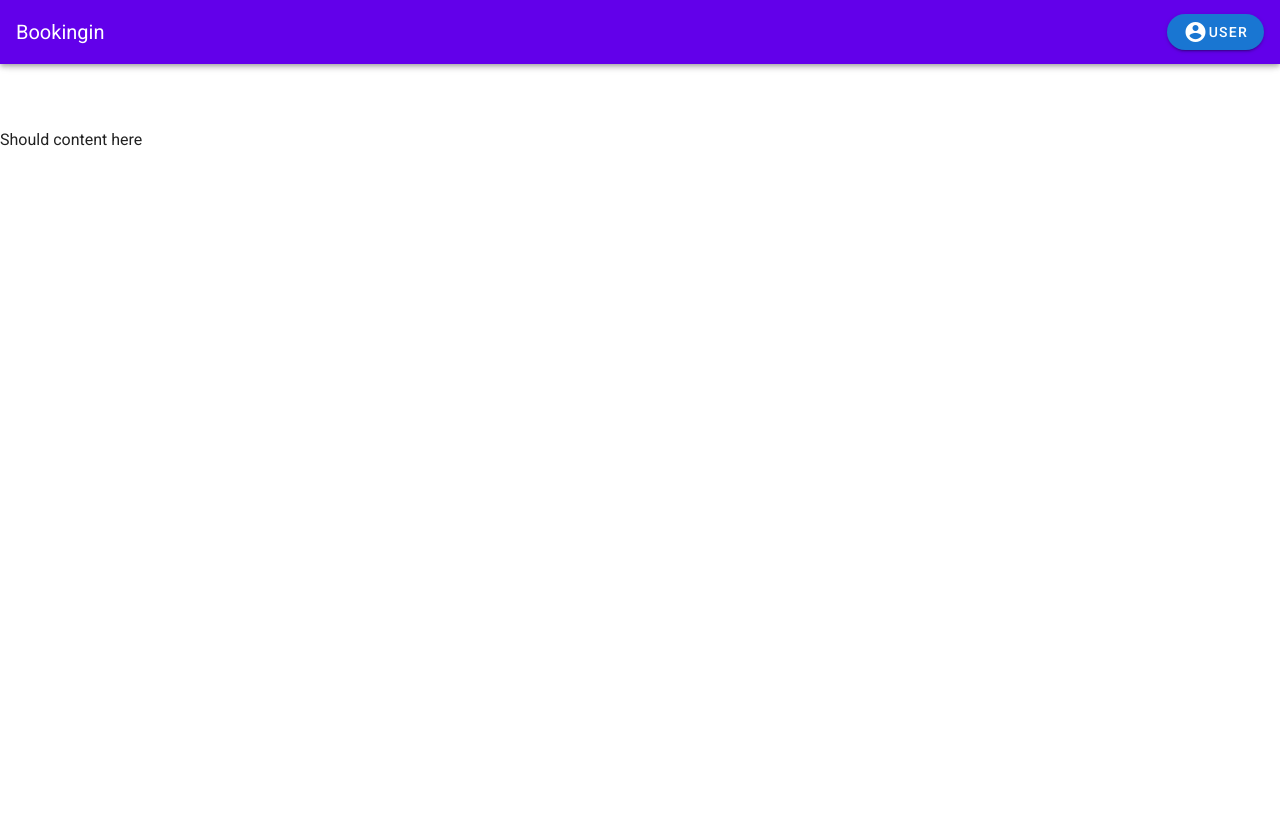
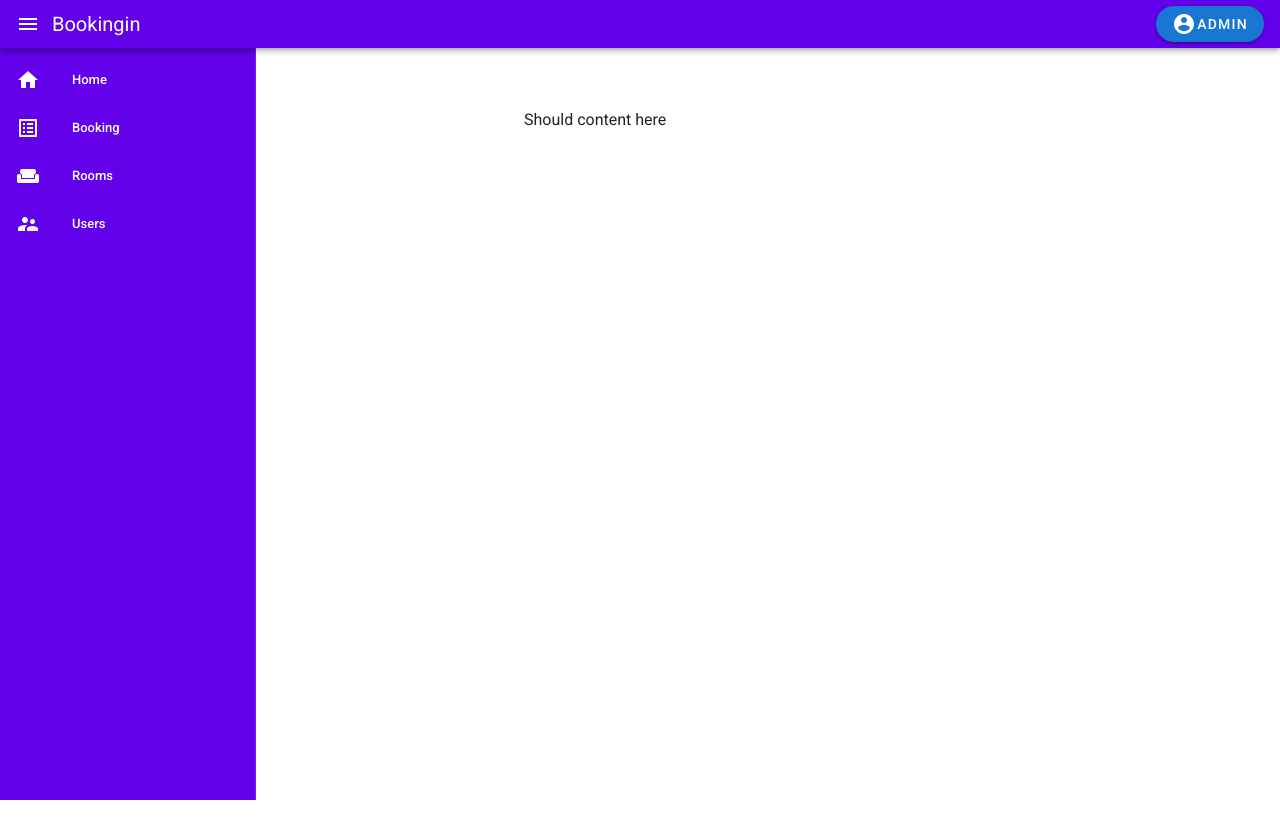
Before and after one commit to aisy/booking-app-vue, a Vue app: page /admin in a window 1280 px wide. Shown: the top 838 px of the page. Built offline with nearby package versions, Linux system fonts and the light colour scheme.

Commit message:
fix layout in admin

```diff
--- a/src/layouts/admin.vue
+++ b/src/layouts/admin.vue
@@ -1,16 +1,102 @@
 <template>
-  <v-main>
-    <Navbar />
-    <router-view />
-  </v-main>
+  <div>
+    <!-- Drawer -->
+    <v-navigation-drawer class="deep-purple accent-4" dark app clipped v-model="drawer">
+      <v-list dense>
+        <!-- Menu Home -->
+        <v-list-item link @click="gotToHome()">
+          <v-list-item-action>
+            <v-icon>home</v-icon>
+          </v-list-item-action>
+          <v-list-item-content>
+            <v-list-item-title>Home</v-list-item-title>
+          </v-list-item-content>
+        </v-list-item>
+
+        <!-- Menu Booking -->
+        <v-list-item link @click="gotToBooking()">
+          <v-list-item-action>
+            <v-icon>list_alt</v-icon>
+          </v-list-item-action>
+          <v-list-item-content>
+            <v-list-item-title>Booking</v-list-item-title>
+          </v-list-item-content>
+        </v-list-item>
+
+        <!-- Menu Room -->
+        <v-list-item link @click="goToRoom()">
+          <v-list-item-action>
+            <v-icon>weekend</v-icon>
+          </v-list-item-action>
+          <v-list-item-content>
+            <v-list-item-title>Rooms</v-list-item-title>
+          </v-list-item-content>
+        </v-list-item>
+
+        <!-- Menu Users -->
+        <v-list-item link>
+          <v-list-item-action>
+            <v-icon>supervisor_account</v-icon>
+          </v-list-item-action>
+          <v-list-item-content>
+            <v-list-item-title>Users</v-list-item-title>
+          </v-list-item-content>
+        </v-list-item>
+      </v-list>
+    </v-navigation-drawer>
+
+    <!-- Navbar -->
+    <v-app-bar app dark color="deep-purple accent-4" clipped-left dense>
+      <v-app-bar-nav-icon @click.stop="drawer = !drawer"></v-app-bar-nav-icon>
+      <div class="d-flex align-center">
+        <v-toolbar-title>Bookingin</v-toolbar-title>
+      </div>
+      <v-spacer></v-spacer>
+      <v-menu offset-y>
+        <template v-slot:activator="{on,attrs}">
+          <!-- <v-btn dark v-bind="attrs" v-on="on">Dropdown</v-btn> -->
+          <v-btn rounded color="primary" v-bind="attrs" v-on="on">
+            <v-icon>account_circle</v-icon>Admin
+          </v-btn>
+        </template>
+        <v-list>
+          <v-list-item>
+            <v-list-item-title>Yahooo</v-list-item-title>
+          </v-list-item>
+        </v-list>
+      </v-menu>
+    </v-app-bar>
+
+    <!-- Content -->
+    <v-main>
+      <v-container fluid>
+        <v-row justify="center" align="center">
+          <v-col>
+            <router-view />
+          </v-col>
+        </v-row>
+      </v-container>
+    </v-main>
+  </div>
 </template>
 
 <script>
-import Navbar from "../components/NavbarApp";
+// import Navbar from "../components/commons/NavbarAdmin";
 
 export default {
-  components: {
-    Navbar,
+  data: () => ({
+    drawer: null,
+  }),
+  methods: {
+    gotToHome() {
+      this.$router.push("/admin/");
+    },
+    gotToBooking() {
+      this.$router.push("/admin/bookings");
+    },
+    goToRoom() {
+      this.$router.push("/admin/rooms");
+    },
   },
 };
 </script>
```
